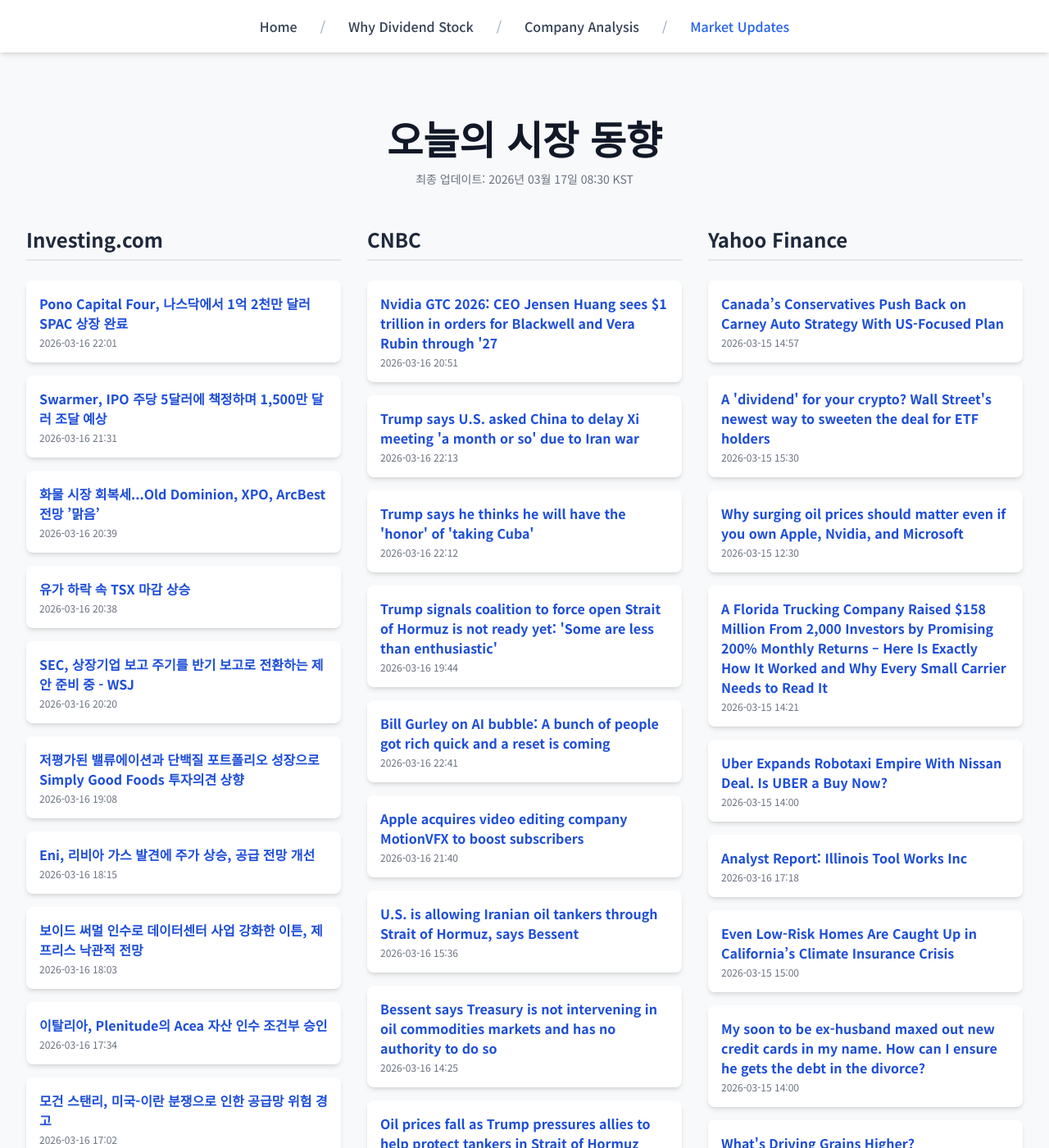
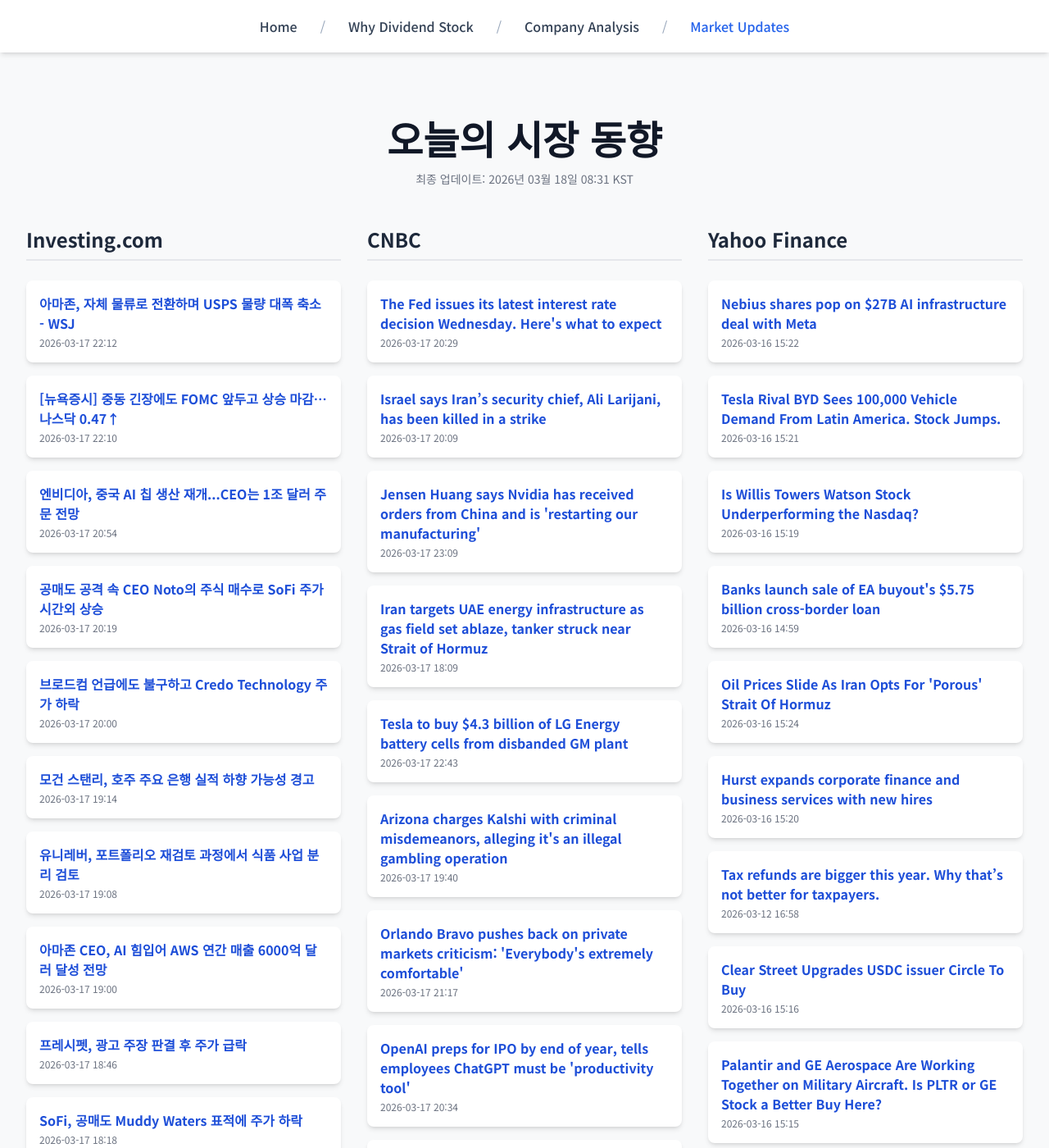
Before and after one commit to Kay-Hwang/my-company-analysis, a Jekyll site: the page built from market-updates.html, in a window 1280 px wide and 1400 px high. Shown: the whole window at 82% size. Built offline with Jekyll 4.4.1, drawn with Linux system fonts in a browser that asks for light colours; nearby versions of some CDN libraries; a script that is not in the unit is left out; some of the changed text lies outside the part shown.

Commit message:
Update daily data

```diff
--- a/_data/latest_data.json
+++ b/_data/latest_data.json
@@ -1,190 +1,190 @@
 {
-  "lastUpdated": "2026년 03월 17일 08:30 KST",
+  "lastUpdated": "2026년 03월 18일 08:31 KST",
   "news": {
     "investing": [
       {
-        "title": "Pono Capital Four, 나스닥에서 1억 2천만 달러 SPAC 상장 완료",
-        "link": "https://kr.investing.com/news/stock-market-news/article-432SI-1866073",
-        "pubDate": "2026-03-16 22:01:04",
-        "summary": "Pono Capital Four, 나스닥에서 1억 2천만 달러 SPAC 상장 완료"
+        "title": "아마존, 자체 물류로 전환하며 USPS 물량 대폭 축소 - WSJ",
+        "link": "https://kr.investing.com/news/stock-market-news/article-1867929",
+        "pubDate": "2026-03-17 22:12:41",
+        "summary": "아마존, 자체 물류로 전환하며 USPS 물량 대폭 축소 - WSJ"
       },
       {
-        "title": "Swarmer, IPO 주당 5달러에 책정하며 1,500만 달러 조달 예상",
-        "link": "https://kr.investing.com/news/stock-market-news/article-432SI-1866027",
-        "pubDate": "2026-03-16 21:31:08",
-        "summary": "Swarmer, IPO 주당 5달러에 책정하며 1,500만 달러 조달 예상"
+        "title": "[뉴욕증시] 중동 긴장에도 FOMC 앞두고 상승 마감…나스닥 0.47↑",
+        "link": "https://kr.investing.com/news/stock-market-news/article-1867920",
+        "pubDate": "2026-03-17 22:10:27",
+        "summary": "[뉴욕증시] 중동 긴장에도 FOMC 앞두고 상승 마감…나스닥 0.47↑"
       },
       {
-        "title": "화물 시장 회복세...Old Dominion, XPO, ArcBest 전망 ’맑음’",
-        "link": "https://kr.investing.com/news/stock-market-news/article-93CH-1865888",
-        "pubDate": "2026-03-16 20:39:57",
-        "summary": "화물 시장 회복세...Old Dominion, XPO, ArcBest 전망 ’맑음’"
+        "title": "엔비디아, 중국 AI 칩 생산 재개...CEO는 1조 달러 주문 전망",
+        "link": "https://kr.investing.com/news/stock-market-news/article-1867811",
+        "pubDate": "2026-03-17 20:54:19",
+        "summary": "엔비디아, 중국 AI 칩 생산 재개...CEO는 1조 달러 주문 전망"
       },
       {
-        "title": "유가 하락 속 TSX 마감 상승",
-        "link": "https://kr.investing.com/news/stock-market-news/article-1865902",
-        "pubDate": "2026-03-16 20:38:08",
-        "summary": "유가 하락 속 TSX 마감 상승"
+        "title": "공매도 공격 속 CEO Noto의 주식 매수로 SoFi 주가 시간외 상승",
+        "link": "https://kr.investing.com/news/stock-market-news/article-1867732",
+        "pubDate": "2026-03-17 20:19:45",
+        "summary": "공매도 공격 속 CEO Noto의 주식 매수로 SoFi 주가 시간외 상승"
       },
       {
-        "title": "SEC, 상장기업 보고 주기를 반기 보고로 전환하는 제안 준비 중 - WSJ",
-        "link": "https://kr.investing.com/news/stock-market-news/article-1865816",
-        "pubDate": "2026-03-16 20:20:38",
-        "summary": "SEC, 상장기업 보고 주기를 반기 보고로 전환하는 제안 준비 중 - WSJ"
+        "title": "브로드컴 언급에도 불구하고 Credo Technology 주가 하락",
+        "link": "https://kr.investing.com/news/stock-market-news/article-93CH-1867666",
+        "pubDate": "2026-03-17 20:00:31",
+        "summary": "브로드컴 언급에도 불구하고 Credo Technology 주가 하락"
       },
       {
-        "title": "저평가된 밸류에이션과 단백질 포트폴리오 성장으로 Simply Good Foods 투자의견 상향",
-        "link": "https://kr.investing.com/news/stock-market-news/article-1865729",
-        "pubDate": "2026-03-16 19:08:09",
-        "summary": "저평가된 밸류에이션과 단백질 포트폴리오 성장으로 Simply Good Foods 투자의견 상향"
+        "title": "모건 스탠리, 호주 주요 은행 실적 하향 가능성 경고",
+        "link": "https://kr.investing.com/news/stock-market-news/article-93CH-1867631",
+        "pubDate": "2026-03-17 19:14:52",
+        "summary": "모건 스탠리, 호주 주요 은행 실적 하향 가능성 경고"
       },
       {
-        "title": "Eni, 리비아 가스 발견에 주가 상승, 공급 전망 개선",
-        "link": "https://kr.investing.com/news/stock-market-news/article-93CH-1865704",
-        "pubDate": "2026-03-16 18:15:24",
-        "summary": "Eni, 리비아 가스 발견에 주가 상승, 공급 전망 개선"
+        "title": "유니레버, 포트폴리오 재검토 과정에서 식품 사업 분리 검토",
+        "link": "https://kr.investing.com/news/stock-market-news/article-1867629",
+        "pubDate": "2026-03-17 19:08:55",
+        "summary": "유니레버, 포트폴리오 재검토 과정에서 식품 사업 분리 검토"
       },
       {
-        "title": "보이드 써멀 인수로 데이터센터 사업 강화한 이튼, 제프리스 낙관적 전망",
-        "link": "https://kr.investing.com/news/stock-market-news/article-1865699",
-        "pubDate": "2026-03-16 18:03:26",
-        "summary": "보이드 써멀 인수로 데이터센터 사업 강화한 이튼, 제프리스 낙관적 전망"
+        "title": "아마존 CEO, AI 힘입어 AWS 연간 매출 6000억 달러 달성 전망",
+        "link": "https://kr.investing.com/news/stock-market-news/article-1867624",
+        "pubDate": "2026-03-17 19:00:56",
+        "summary": "아마존 CEO, AI 힘입어 AWS 연간 매출 6000억 달러 달성 전망"
       },
       {
-        "title": "이탈리아, Plenitude의 Acea 자산 인수 조건부 승인",
-        "link": "https://kr.investing.com/news/stock-market-news/article-93CH-1865679",
-        "pubDate": "2026-03-16 17:34:30",
-        "summary": "이탈리아, Plenitude의 Acea 자산 인수 조건부 승인"
+        "title": "프레시펫, 광고 주장 판결 후 주가 급락",
+        "link": "https://kr.investing.com/news/stock-market-news/article-93CH-1867614",
+        "pubDate": "2026-03-17 18:46:30",
+        "summary": "프레시펫, 광고 주장 판결 후 주가 급락"
       },
       {
-        "title": "모건 스탠리, 미국-이란 분쟁으로 인한 공급망 위험 경고",
-        "link": "https://kr.investing.com/news/stock-market-news/article-93CH-1865645",
-        "pubDate": "2026-03-16 17:02:06",
-        "summary": "모건 스탠리, 미국-이란 분쟁으로 인한 공급망 위험 경고"
+        "title": "SoFi, 공매도 Muddy Waters 표적에 주가 하락",
+        "link": "https://kr.investing.com/news/stock-market-news/article-93CH-1867582",
+        "pubDate": "2026-03-17 18:18:50",
+        "summary": "SoFi, 공매도 Muddy Waters 표적에 주가 하락"
       }
     ],
     "cnbc": [
       {
-        "title": "Nvidia GTC 2026: CEO Jensen Huang sees $1 trillion in orders for Blackwell and Vera Rubin through '27",
-        "link": "https://www.cnbc.com/2026/03/16/nvidia-gtc-2026-ceo-jensen-huang-keynote-blackwell-vera-rubin.html",
-        "pubDate": "Mon, 16 Mar 2026 20:51:22 GMT",
-        "summary": "At Nvidia's annual developer conference, CEO Jensen Huang said the company is seeing booming demand for its latest technology."
+        "title": "The Fed issues its latest interest rate decision Wednesday. Here's what to expect",
+        "link": "https://www.cnbc.com/2026/03/17/the-fed-issues-its-latest-interest-rate-decision-wednesday-heres-what-to-expect.html",
+        "pubDate": "Tue, 17 Mar 2026 20:29:55 GMT",
+        "summary": "The Federal Reserve has little choice but to stay on the sidelines this week."
       },
       {
-        "title": "Trump says U.S. asked China to delay Xi meeting 'a month or so' due to Iran war",
-        "link": "https://www.cnbc.com/2026/03/16/trump-china-iran-xi-war-trade.html",
-        "pubDate": "Mon, 16 Mar 2026 22:13:53 GMT",
-        "summary": "The Iran war wasn't expected to derail the Trump-Xi meeting in China, but analysts said it would influence the talks and any agreements that come out of them."
+        "title": "Israel says Iran’s security chief, Ali Larijani, has been killed in a strike",
+        "link": "https://www.cnbc.com/2026/03/17/iran-war-ali-larijani-israel-united-states-middle-east-crisis.html",
+        "pubDate": "Tue, 17 Mar 2026 20:09:57 GMT",
+        "summary": "Ali  Larijani was seen as the right-hand man of Iran's late supreme leader Ayatollah Ali Khamenei."
       },
       {
-        "title": "Trump says he thinks he will have the 'honor' of 'taking Cuba'",
-        "link": "https://www.cnbc.com/2026/03/16/cuba-trump-taking.html",
-        "pubDate": "Mon, 16 Mar 2026 22:12:52 GMT",
-        "summary": "The president recently launched a war in Iran after topping Venezuelan leader Nicolas Maduro by force."
+        "title": "Jensen Huang says Nvidia has received orders from China and is 'restarting our manufacturing'",
+        "link": "https://www.cnbc.com/2026/03/17/nvidia-ceo-jensen-huang-says-chipmaker-has-received-orders-from-china.html",
+        "pubDate": "Tue, 17 Mar 2026 23:09:40 GMT",
+        "summary": "Nvidia is gearing up to sell its H200 processors to customers in China after a lengthy delay due to restrictions from both the U.S. and Chinese government."
       },
       {
-        "title": "Trump signals coalition to force open Strait of Hormuz is not ready yet: 'Some are less than enthusiastic'",
-        "link": "https://www.cnbc.com/2026/03/16/strait-of-hormuz-trump-says-coalition-to-protect-oil-tankers-not-ready-yet.html",
-        "pubDate": "Mon, 16 Mar 2026 19:44:15 GMT",
-        "summary": "President Donald Trump said Monday that some U.S. allies are not willing to join a coalition to protect tankers in the Strait of Hormuz."
+        "title": "Iran targets UAE energy infrastructure as gas field set ablaze, tanker struck near Strait of Hormuz",
+        "link": "https://www.cnbc.com/2026/03/17/iran-war-uae-energy-gas-field-oil-fujairah-strait-of-hormuz.html",
+        "pubDate": "Tue, 17 Mar 2026 18:09:31 GMT",
+        "summary": "Oil prices advanced on Tuesday as energy market participants monitored Middle East supply disruptions."
       },
       {
-        "title": "Bill Gurley on AI bubble: A bunch of people got rich quick and a reset is coming",
-        "link": "https://www.cnbc.com/2026/03/16/bill-gurley-ai-bubble-get-rich-quick.html",
-        "pubDate": "Mon, 16 Mar 2026 22:41:14 GMT",
-        "summary": "Gurley's VC firm Benchmark was an early Uber investor, and he helped oust then-CEO Travis Kalanick in 2017."
+        "title": "Tesla to buy $4.3 billion of LG Energy battery cells from disbanded GM plant",
+        "link": "https://www.cnbc.com/2026/03/17/tesla-to-buy-4-point-3-billion-lg-energy-battery-cells-made-in-michigan.html",
+        "pubDate": "Tue, 17 Mar 2026 22:43:16 GMT",
+        "summary": "Tesla is expanding ties with LG Energy Solution to include a $4.3 billion deal for U.S.-produced cells for energy storage systems from Michigan."
       },
       {
-        "title": "Apple acquires video editing company MotionVFX to boost subscribers",
-        "link": "https://www.cnbc.com/2026/03/16/apple-acquires-video-editing-company-motionvfx-to-boost-subscribers.html",
-        "pubDate": "Mon, 16 Mar 2026 21:40:30 GMT",
-        "summary": "Apple is buying MotionVFX in part to help the iPhone maker attract more subscribers to its creator tools."
+        "title": "Arizona charges Kalshi with criminal misdemeanors, alleging it's an illegal gambling operation",
+        "link": "https://www.cnbc.com/2026/03/17/arizona-kalshi-criminal-misdemeanor-charges.html",
+        "pubDate": "Tue, 17 Mar 2026 19:40:14 GMT",
+        "summary": "The Arizona charges are the first criminal charges to have been filed against Kalshi, though the company is embroiled in multiple lawsuits over its predictions platform."
       },
       {
-        "title": "U.S. is allowing Iranian oil tankers through Strait of Hormuz, says Bessent",
-        "link": "https://www.cnbc.com/2026/03/16/us-is-allowing-iranian-tankers-through-strait-of-hormuz-says-bessent.html",
-        "pubDate": "Mon, 16 Mar 2026 15:36:49 GMT",
-        "summary": "The White House believes tanker traffic through the Strait of Hormuz will increase before Navy escorts are deployed, Treasury Secretary Scott Bessent said."
+        "title": "Orlando Bravo pushes back on private markets criticism: 'Everybody's extremely comfortable'",
+        "link": "https://www.cnbc.com/2026/03/17/orlando-bravo-pushes-back-on-private-markets-criticism-everybodys-extremely-comfortable.html",
+        "pubDate": "Tue, 17 Mar 2026 21:17:31 GMT",
+        "summary": "Bravo said deep sector expertise is separating winners from losers as artificial intelligence creates disruption across the software industry."
       },
       {
-        "title": "Bessent says Treasury is not intervening in oil commodities markets and has no authority to do so",
-        "link": "https://www.cnbc.com/2026/03/16/bessent-says-treasury-is-not-intervening-in-oil-commodities-markets-and-has-no-authority-to-do-so.html",
-        "pubDate": "Mon, 16 Mar 2026 14:25:00 GMT",
-        "summary": "Bessent addressed rumors that the Treasury Department or some other arm of government might step in to try to lower oil prices."
+        "title": "OpenAI preps for IPO by end of year, tells employees ChatGPT must be 'productivity tool'",
+        "link": "https://www.cnbc.com/2026/03/17/openai-preps-for-ipo-in-2026-says-chatgpt-must-be-productivity-tool.html",
+        "pubDate": "Tue, 17 Mar 2026 20:34:38 GMT",
+        "summary": "OpenAI has hired the former DocuSign CFO Cynthia Gaylor to run investor relations as the company gears up for a potential IPO."
       },
       {
-        "title": "Oil prices fall as Trump pressures allies to help protect tankers in Strait of Hormuz",
-        "link": "https://www.cnbc.com/2026/03/15/oil-prices-today-iran-war.html",
-        "pubDate": "Mon, 16 Mar 2026 19:05:01 GMT",
-        "summary": "The U.S. strikes on Kharg Island and Trump's threat to hit Iran's oil infrastructure mark a major escalation in the war, according to JPMorgan."
+        "title": "U.S. counterterrorism director Joe Kent resigns over war: 'Iran posed no imminent threat'",
+        "link": "https://www.cnbc.com/2026/03/17/joe-kent-resigns-trump-iran-war.html",
+        "pubDate": "Tue, 17 Mar 2026 20:34:10 GMT",
+        "summary": "\"Iran posed no imminent threat to our nation,\" Kent wrote in his letter to President Donald Trump."
       },
       {
-        "title": "Iran war is the latest 'worst-case scenario' for travel, expert says. How to minimize the pain of future disruptions",
-        "link": "https://www.cnbc.com/2026/03/16/iran-war-travel-disruptions-how-to-avoid.html",
-        "pubDate": "Mon, 16 Mar 2026 19:58:17 GMT",
-        "summary": "There have been many significant travel disruptions at the start of 2026, including the Iran war. Travel advisors give some tips to blunt the impact."
+        "title": "Everything to know about the SAVE America Act voter ID-bill",
+        "link": "https://www.cnbc.com/2026/03/17/save-america-act-voter-id-trump-senate.html",
+        "pubDate": "Tue, 17 Mar 2026 17:14:26 GMT",
+        "summary": "President Donald Trump has been pushing Congress to approve the SAVE America Act to require ID at the polls and proof of U.S. citizenship to register to vote."
       }
     ],
     "yahoo": [
       {
-        "title": "Canada’s Conservatives Push Back on Carney Auto Strategy With US-Focused Plan",
-        "link": "https://finance.yahoo.com/news/canada-conservatives-push-back-carney-145726671.html",
-        "pubDate": "2026-03-15T14:57:26Z",
-        "summary": "Canada’s Conservatives Push Back on Carney Auto Strategy With US-Focused Plan"
+        "title": "Nebius shares pop on $27B AI infrastructure deal with Meta",
+        "link": "https://finance.yahoo.com/news/nebius-shares-pop-27m-ai-152200494.html",
+        "pubDate": "2026-03-16T15:22:00Z",
+        "summary": "Nebius shares pop on $27B AI infrastructure deal with Meta"
       },
       {
-        "title": "A 'dividend' for your crypto? Wall Street's newest way to sweeten the deal for ETF holders",
-        "link": "https://finance.yahoo.com/news/a-dividend-for-your-crypto-wall-streets-newest-way-to-sweeten-the-deal-for-etf-holders-153053526.html",
-        "pubDate": "2026-03-15T15:30:53Z",
-        "summary": "A 'dividend' for your crypto? Wall Street's newest way to sweeten the deal for ETF holders"
+        "title": "Tesla Rival BYD Sees 100,000 Vehicle Demand From Latin America. Stock Jumps.",
+        "link": "https://www.investors.com/news/tesla-rival-byd-brazil-ev-electric-vehicles-elon-musk-china/?src=A00220&yptr=yahoo",
+        "pubDate": "2026-03-16T15:21:21Z",
+        "summary": "Tesla Rival BYD Sees 100,000 Vehicle Demand From Latin America. Stock Jumps."
       },
       {
-        "title": "Why surging oil prices should matter even if you own Apple, Nvidia, and Microsoft",
-        "link": "https://finance.yahoo.com/news/why-surging-oil-prices-should-matter-even-if-you-own-apple-nvidia-and-microsoft-123027737.html",
-        "pubDate": "2026-03-15T12:30:27Z",
-        "summary": "Why surging oil prices should matter even if you own Apple, Nvidia, and Microsoft"
+        "title": "Is Willis Towers Watson Stock Underperforming the Nasdaq?",
+        "link": "https://finance.yahoo.com/news/willis-towers-watson-stock-underperforming-151911351.html",
+        "pubDate": "2026-03-16T15:19:11Z",
+        "summary": "Is Willis Towers Watson Stock Underperforming the Nasdaq?"
       },
       {
-        "title": "A Florida Trucking Company Raised $158 Million From 2,000 Investors by Promising 200% Monthly Returns – Here Is Exactly How It Worked and Why Every Small Carrier Needs to Read It",
-        "link": "https://finance.yahoo.com/news/florida-trucking-company-raised-158-142133037.html",
-        "pubDate": "2026-03-15T14:21:33Z",
-        "summary": "A Florida Trucking Company Raised $158 Million From 2,000 Investors by Promising 200% Monthly Returns – Here Is Exactly How It Worked and Why Every Small Carrier Needs to Read It"
+        "title": "Banks launch sale of EA buyout's $5.75 billion cross-border loan",
+        "link": "https://finance.yahoo.com/news/banks-launch-sale-ea-buyouts-145920199.html",
+        "pubDate": "2026-03-16T14:59:20Z",
+        "summary": "Banks launch sale of EA buyout's $5.75 billion cross-border loan"
       },
       {
-        "title": "Uber Expands Robotaxi Empire With Nissan Deal. Is UBER a Buy Now?",
-        "link": "https://finance.yahoo.com/news/uber-expands-robotaxi-empire-nissan-140002115.html",
-        "pubDate": "2026-03-15T14:00:02Z",
-        "summary": "Uber Expands Robotaxi Empire With Nissan Deal. Is UBER a Buy Now?"
+        "title": "Oil Prices Slide As Iran Opts For 'Porous' Strait Of Hormuz",
+        "link": "https://www.investors.com/news/oil-prices-slide-as-iran-opts-for-porous-strait-of-hormuz/?src=A00220&yptr=yahoo",
+        "pubDate": "2026-03-16T15:24:55Z",
+        "summary": "Oil Prices Slide As Iran Opts For 'Porous' Strait Of Hormuz"
       },
       {
-        "title": "Analyst Report: Illinois Tool Works Inc",
-        "link": "https://finance.yahoo.com/research/reports/ARGUS_3094_AnalystReport_1773681533000?yptr=yahoo&ncid=yahooproperties_plusresear_nm5q6ze1cei",
-        "pubDate": "2026-03-16T17:18:53Z",
-        "summary": "Analyst Report: Illinois Tool Works Inc"
+        "title": "Hurst expands corporate finance and business services with new hires",
+        "link": "https://finance.yahoo.com/news/hurst-expands-corporate-finance-business-152008674.html",
+        "pubDate": "2026-03-16T15:20:08Z",
+        "summary": "Hurst expands corporate finance and business services with new hires"
       },
       {
-        "title": "Even Low-Risk Homes Are Caught Up in California’s Climate Insurance Crisis",
-        "link": "https://finance.yahoo.com/news/even-low-risk-homes-caught-150002639.html",
-        "pubDate": "2026-03-15T15:00:02Z",
-        "summary": "Even Low-Risk Homes Are Caught Up in California’s Climate Insurance Crisis"
+        "title": "Tax refunds are bigger this year. Why that’s not better for taxpayers.",
+        "link": "https://finance.yahoo.com/personal-finance/taxes/article/tax-refunds-are-bigger-this-year-why-thats-not-better-for-taxpayers-165828869.html",
+        "pubDate": "2026-03-12T16:58:28Z",
+        "summary": "Tax refunds are bigger this year. Why that’s not better for taxpayers."
       },
       {
-        "title": "My soon to be ex-husband maxed out new credit cards in my name. How can I ensure he gets the debt in the divorce?",
-        "link": "https://finance.yahoo.com/news/soon-ex-husband-maxed-credit-140000549.html",
-        "pubDate": "2026-03-15T14:00:00Z",
-        "summary": "My soon to be ex-husband maxed out new credit cards in my name. How can I ensure he gets the debt in the divorce?"
+        "title": "Clear Street Upgrades USDC issuer Circle To Buy",
+        "link": "https://finance.yahoo.com/news/clear-street-upgrades-usdc-issuer-151600793.html",
+        "pubDate": "2026-03-16T15:16:00Z",
+        "summary": "Clear Street Upgrades USDC issuer Circle To Buy"
       },
       {
-        "title": "What's Driving Grains Higher?",
-        "link": "https://finance.yahoo.com/news/whats-driving-grains-higher-135246943.html",
-        "pubDate": "2026-03-15T13:52:46Z",
-        "summary": "What's Driving Grains Higher?"
+        "title": "Palantir and GE Aerospace Are Working Together on Military Aircraft. Is PLTR or GE Stock a Better Buy Here?",
+        "link": "https://finance.yahoo.com/news/palantir-ge-aerospace-working-together-151556497.html",
+        "pubDate": "2026-03-16T15:15:56Z",
+        "summary": "Palantir and GE Aerospace Are Working Together on Military Aircraft. Is PLTR or GE Stock a Better Buy Here?"
       },
       {
-        "title": "Here’s What General Motors (GM) CarBravo Platform Means For Car Buyers",
-        "link": "https://finance.yahoo.com/news/general-motors-gm-carbravo-platform-163142987.html",
-        "pubDate": "2026-03-15T16:31:42Z",
-        "summary": "Here’s What General Motors (GM) CarBravo Platform Means For Car Buyers"
+        "title": "Micron’s Q2 Earnings Ahead: Is MU Stock Still a Buy After the Big Rally?",
+        "link": "https://finance.yahoo.com/news/micron-q2-earnings-ahead-mu-152804365.html",
+        "pubDate": "2026-03-16T15:28:04Z",
+        "summary": "Micron’s Q2 Earnings Ahead: Is MU Stock Still a Buy After the Big Rally?"
       }
     ]
   }
```
